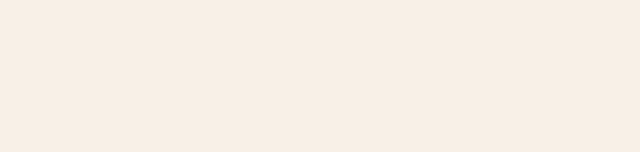
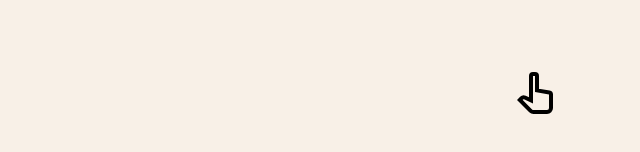
Before and after one commit to szanella/samuelezanella.dev, a React (Create React App) app: page / in a window 1280 px wide. Shown: the part 562-714 px from the top of the page, without its empty margins (399-1039 px from the left). Built offline with nearby package versions, Linux system fonts and the light colour scheme.

Commit message:
Add tutorial

```diff
--- a/src/App.js
+++ b/src/App.js
@@ -1,6 +1,7 @@
 import React from 'react';
 import './App.scss';
 import ExtLink from './ExtLink';
+import handCursor from './assets/svg/hand-cursor.svg';
 
 class App extends React.Component {
   constructor(props) {
@@ -77,17 +78,6 @@ class App extends React.Component {
           <p>Currently working for <ExtLink href='https://moku.io'>moku</ExtLink></p>
         </div>
 
-        {/*<div className='intro-shards-container'>
-          {
-            // Generate nShards shards
-            [...Array(this.nShards)].map((_, i) => (
-              <div className='intro-shard-wrap' key={`intro-shard-${i}`}>
-                <div className='intro-shard'></div>
-              </div>
-            ))
-          }
-        </div>*/}
-
         <div className='shards-container'>
           {
             // Generate nShards shards
@@ -119,6 +109,8 @@ class App extends React.Component {
           <p><ExtLink href='https://github.com/szanella'>GitHub</ExtLink></p>
           <p><ExtLink href='mailto:hello@samuelezanella.dev'>hello@samuelezanella.dev</ExtLink></p>
         </div>
+        <img className='tutorial' src={handCursor} />
+
       </div>
     )
   }
--- a/src/App.scss
+++ b/src/App.scss
@@ -1,4 +1,4 @@
-@import 'colours';
+@import 'assets/scss/colours';
 
 $aspect-ratio: 1/2;
 $transition-stagger: 0.05s;
@@ -204,6 +204,17 @@ $logo-width: 4%;
   .intro-text .name {
     color: $tomato;
     margin-bottom: 2vh;
+  }
+
+  .tutorial {
+    animation: tutorial 1.5s step-end 2 2s, tutorial-fade-out 0.5s ease-out 1 5s;
+    animation-fill-mode: forwards;
+    bottom: 15%;
+    height: auto;
+    opacity: 0;
+    position: absolute;
+    right: 25%;
+    width: calc(var(--vh, 1vh) * 6);
   }
 
   &.intro {
@@ -549,7 +560,44 @@ $logo-width: 4%;
 }
 
 @keyframes emphasis {
+  0% {
+    transform: scale(1);
+  }
   50% {
     transform: scale(1.03);
   }
+  100% {
+    transform: scale(1);
+  }
 }
+
+@keyframes tutorial {
+  0% {
+    opacity: 1;
+    transform: translateY(0);
+  }
+  15% {
+    transform: translateY(-4px);
+  }
+  30% {
+    transform: translateY(0);
+  }
+  45% {
+    transform: translateY(-4px);
+  }
+  60% {
+    transform: translateY(0);
+  }
+  100% {
+    transform: translateY(0);
+  }
+}
+
+@keyframes tutorial-fade-out {
+  0% {
+    opacity: 1;
+  }
+  100% {
+    opacity: 0;
+  }
+}
--- a/src/index.scss
+++ b/src/index.scss
@@ -1,4 +1,4 @@
-@import 'colours';
+@import 'assets/scss/colours';
 
 body {
   color: #111111;
```
Also changed, not shown: src/assets/scss/colours.scss (renamed from src/colours.scss), src/assets/svg/hand-cursor.svg (added).
